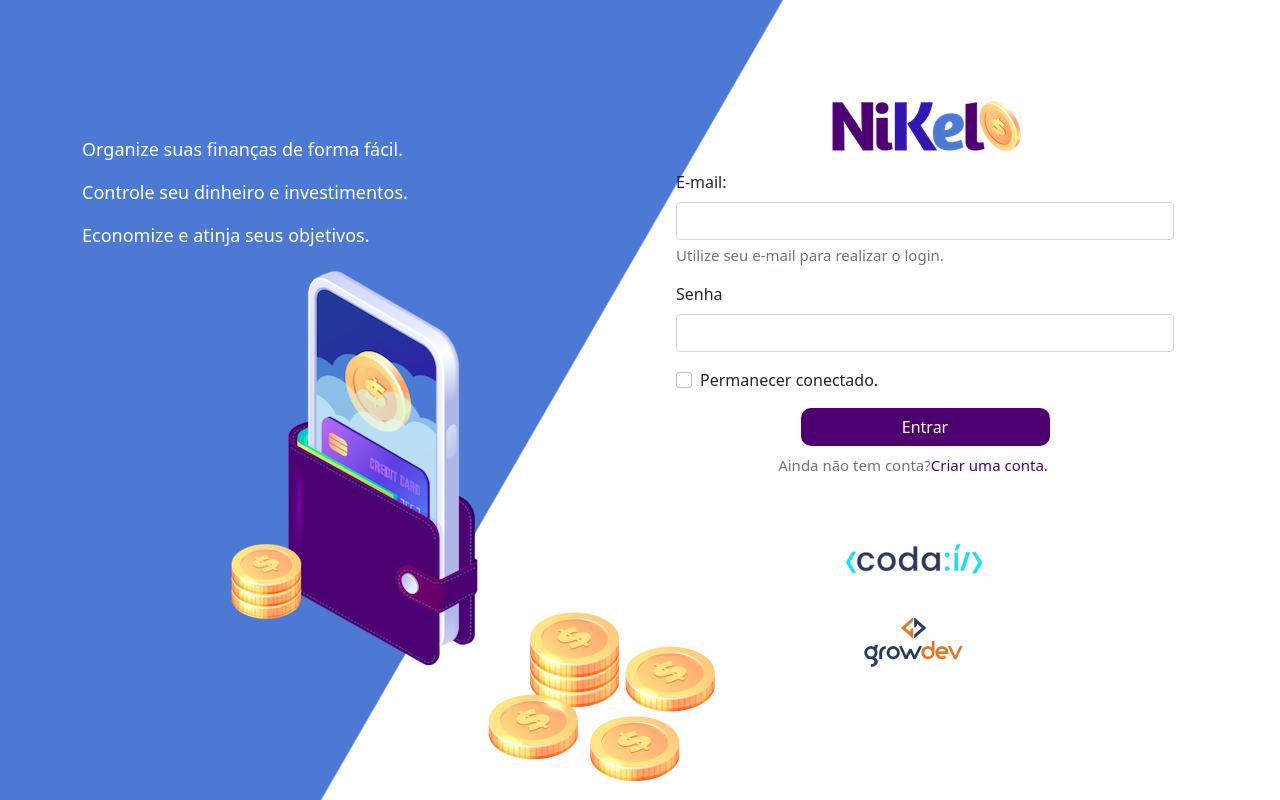
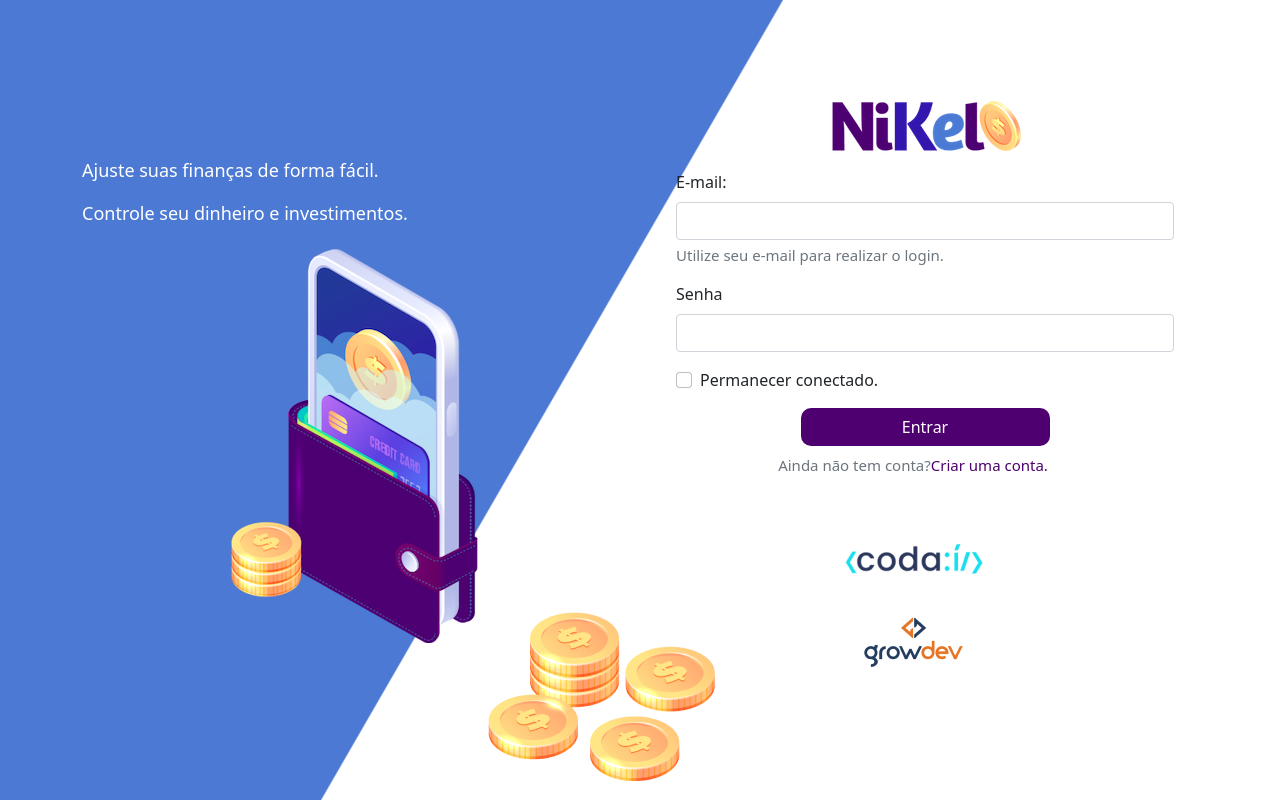
Before and after one commit to phmacs07/Codai, a plain HTML site: page public/index.html in a window 1280 px wide. Drawn offline with nearby package versions, Linux system fonts and the light colour scheme.

Commit message:
Alterado o text-login

```diff
--- a/public/index.html
+++ b/public/index.html
@@ -14,10 +14,9 @@
             <div class="row vh-100">
                 <div class="col d-flex justify-content-center my-5 flex-column">
                     <div class="text-login">
-                        <p>Organize suas finanças de forma fácil.</p>
+                        <p>Ajuste suas finanças de forma fácil.</p>
                         <p>Controle seu dinheiro e investimentos.</p>
-                        <p>Economize e atinja seus objetivos.</p>
-                    </div>
+                     </div>
                     <div class="text-center">
                         <img src="./assets/images/pocket.png" alt="image pocket" class="img-fluid" srcset="">
                         <img src="./assets/images/coins.png" alt="image coins" class="img-fluid d-none d-md-inline coins" srcset="">
```
